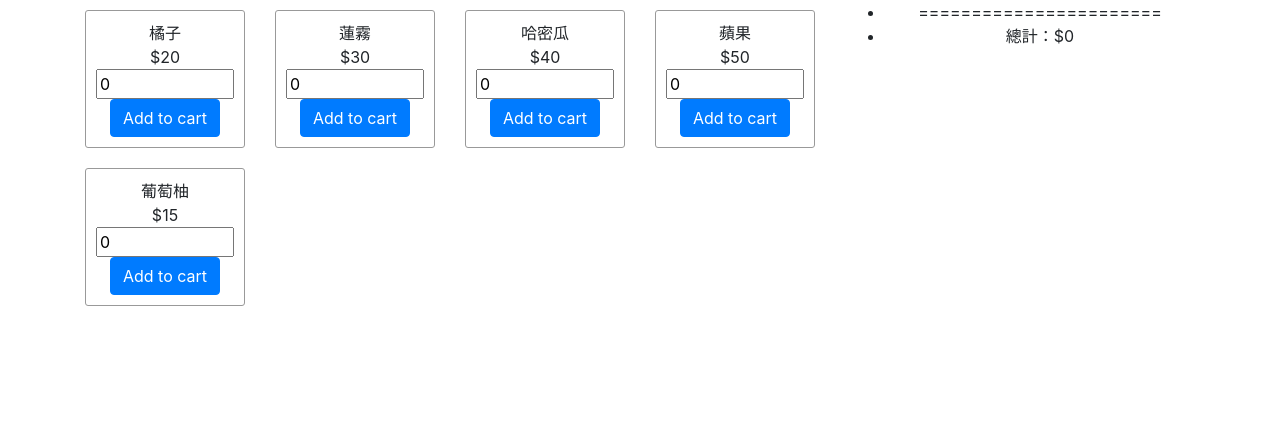
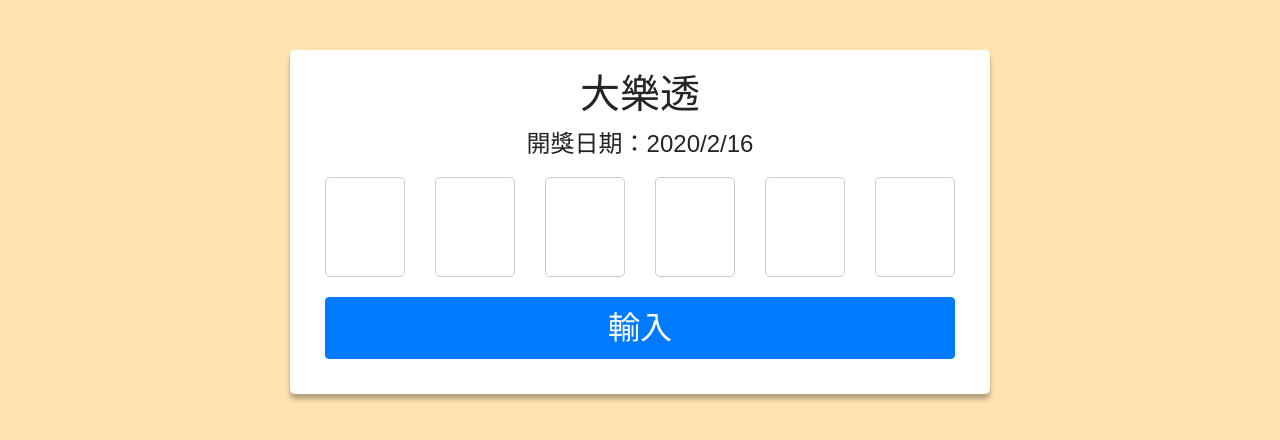
Before and after one commit to michelle3356/reactHw201911, a React (Create React App) app: page / in a window 1280 px wide. Shown: the top 440 px of the page. Built offline with nearby package versions, Linux system fonts and the light colour scheme.

Commit message:
hw24 initial

```diff
--- a/src/App.js
+++ b/src/App.js
@@ -1,6 +1,6 @@
 import React from 'react';
 import './App.css';
-import Homework from './Hw22ShopCar';
+import Homework from './Hw24Lottery';
 
 function App() {
   return (
--- /dev/null
+++ b/src/Hw24Lottery.css
@@ -0,0 +1,41 @@
+.HW24Lottery{
+  background-color: #ffe4b2;
+  min-height: 100vh;
+  padding-top: 50px;
+  font-family: Noto Sans TC,sans-serif;
+}
+
+.block{
+  background-color: #fff;
+  padding: 20px;
+  max-width: 700px;
+  border-radius: 5px;
+  box-shadow: 0 5px 5px rgba(0,0,0,.3);
+}
+
+.open-date{
+  font-size: 1.5rem;
+}
+
+.HW24Lottery form{
+  margin: 15px;
+}
+
+.numberList{
+  display: flex;
+  justify-content: space-between;
+}
+
+.numberList .inputNum{
+  width: 5rem;
+  font-size: 4rem;
+  border: 1px solid #ccc;
+  font-weight: 700;
+  border-radius: 5px;
+  outline: none;
+}
+
+.header button{
+  font-size: 2rem;
+  margin-top: 20px;
+}
--- a/src/Hw24Lottery.js
+++ b/src/Hw24Lottery.js
@@ -1,10 +1,84 @@
 import React, { Component } from 'react'
+import './Hw24Lottery.css'
+import Hw24LotteryInput from './Hw24LotteryInput';
+
+// 1.父元件輸入大樂透的input
+// 2.設定大樂透規則01-49任選六個不重複的號碼一百組在componentDidMount
+// 4.設定子元件li
+// 4.Submit提交的數字有符合一百組的呈現黃色
+function toDay() {
+  var date = new Date();
+  return date.getFullYear() + '/' + (+date.getMonth() + 1) + '/' + date.getDate();
+}
+
+const LotteryObj = {
+  Lottery: ['01', '02', '03', '04', '05', '06', '07', '08', '09', '10',
+            '11', '12', '13', '14', '15', '16', '17', '18', '19', '20',
+            '21', '22', '23', '24', '25', '26', '27', '28', '29', '30',
+            '31', '32', '33', '34', '35', '36', '37', '38', '39', '40',
+            '41', '42', '43', '44', '45', '46', '47', '48', '49'],
+}
+
+//不重複的四個數字
+function lotteryResults(){
+  var lottery = LotteryObj.Lottery
+  //sort是用來排列，a - b得到正數 和 b - a 得到負數，因此用Math.random() - 0.5可得到正數或負數
+  lottery.sort(function(a, b){
+    return Math.random() - 0.5;
+  });
+  return lottery.slice(0,6).join(",");
+};
+
+// lottory.prototype = {
+//   options: {
+//    minNumber: '01',    // 預設最小選擇號碼
+//    maxNumber: '49',    // 預設最大選擇號碼
+//    tokenNum: 6,    // 預設選取數量
+//   },
+
+//[01,02,03,04.....,49]
+//然後我再對他設定可以創造出一百組不重複的數字
+//然後用一百組去對照我輸入的六位數字的陣列
+//再印出
+// 有對到的就變成黃色球球
 
 export default class Hw24Lottery extends Component {
+  constructor(props){
+    super(props);
+    this.state = ({
+      date: toDay()
+    })
+  };
+
+  //產生一百組開獎號碼
+  componentDidMount(){
+    var arr = [];
+    for(var i = 0; i<100; i++){
+      lotteryResults()
+      arr.push(lotteryResults())
+    };
+    return arr;
+  }
+
+
   render() {
+    const date = this.state.date;
     return (
-      <div>
-
+      <div className="HW24Lottery">
+        <div className="container">
+          <div className="block mx-auto">
+            <div className="header">
+              <h1>大樂透</h1>
+              <div className="open-date">開獎日期：
+                <span className="date">{date}</span>
+              </div>
+              <form>
+                <Hw24LotteryInput />
+                <button className="btn btn-primary btn-block">輸入</button>
+              </form>
+            </div>
+          </div>
+        </div>
       </div>
     )
   }
--- /dev/null
+++ b/src/Hw24LotteryInput.js
@@ -0,0 +1,29 @@
+import React, { Component } from 'react'
+import './Hw24Lottery.css'
+
+export default class Hw24LotteryInput extends Component {
+  render() {
+    return (
+      <div className="numberList">
+        <input type="text"
+            maxLength="2"
+            className="inputNum" />
+        <input type="text"
+          maxLength="2"
+          className="inputNum" />
+        <input type="text"
+          maxLength="2"
+          className="inputNum" />
+        <input type="text"
+          maxLength="2"
+          className="inputNum" />
+        <input type="text"
+          maxLength="2"
+          className="inputNum" />
+        <input type="text"
+          maxLength="2"
+          className="inputNum" />
+      </div>
+    )
+  }
+}
```
